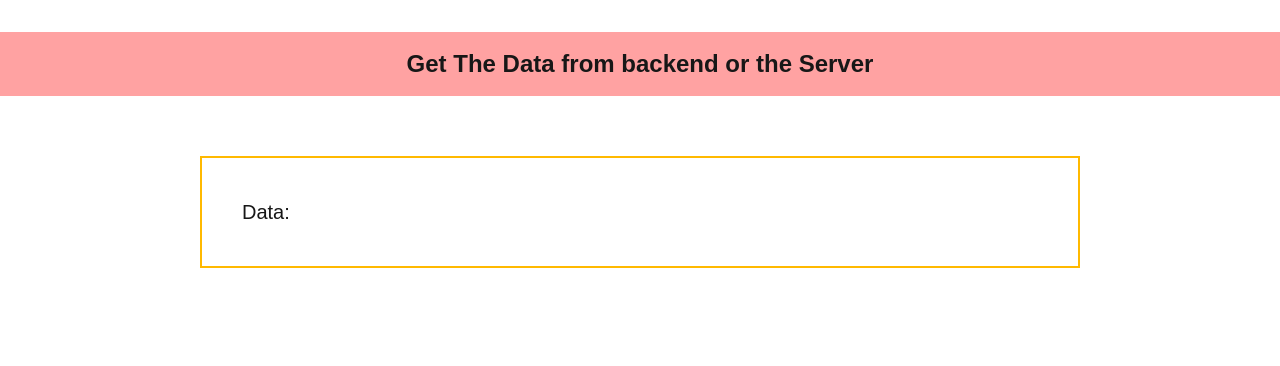
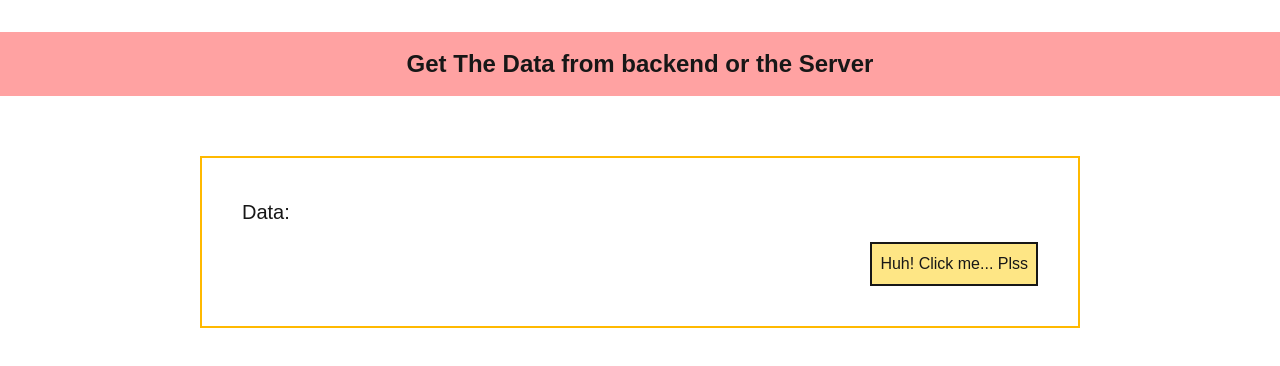
Before and after one commit to M-Vishal-11/tRPC_Prisma-App, a Next.js app: page / in a window 1280 px wide. Shown: the top 366 px of the page. Built offline with nearby package versions, Linux system fonts and the light colour scheme; no server answers.

Commit message:
Created my first Mutation

```diff
--- a/src/app/page.tsx
+++ b/src/app/page.tsx
@@ -1,19 +1,44 @@
 "use client";
-import { useQuery } from "@tanstack/react-query";
+import { useMutation, useQuery } from "@tanstack/react-query";
 import { useTRPC } from "./_trpc/client";
+import { useState } from "react";
 
 export default function Home() {
   const trpc = useTRPC();
 
-  const { data, isLoading } = useQuery(trpc.getData.queryOptions());
-  console.log(data);
+  const { data: backendData, isLoading } = useQuery(
+    trpc.getData.queryOptions(),
+  );
+  console.log(backendData);
+
+  const {
+    mutate: mutate1,
+    isPending,
+    data: bottomData,
+  } = useMutation(trpc.setData.mutationOptions());
+
+  const buttonClicked = () => {
+    mutate1();
+  };
+
   return (
     <div className="mt-8">
-      <h1 className="font-semibold text-2xl bg-red-300 hover:bg-red-400 flex justify-center content-center p-4">
+      <h1 className="font-semibold text-2xl bg-red-300 flex justify-center content-center p-4">
         Get The Data from backend or the Server
       </h1>
       <div className="mt-15 border-2 border-amber-400 m-50 p-10">
-        <p className="text-xl">Data: {!isLoading && JSON.stringify(data)}</p>
+        <p className="text-xl">
+          Data: {!isLoading && JSON.stringify(backendData)}
+        </p>
+        <button
+          className="block ml-auto border-2 mt-4 relative p-2 bg-amber-200 hover:bg-amber-300"
+          onClick={buttonClicked}
+        >
+          Huh! Click me... Plss
+        </button>
+        <p className="text-xl">
+          {!isPending && bottomData && <p>Data: {bottomData}</p>}
+        </p>
       </div>
     </div>
   );
--- a/src/server/routers/appRouter.ts
+++ b/src/server/routers/appRouter.ts
@@ -4,6 +4,9 @@ export const appRouter = router({
   getData: publicProcedure.query(({ ctx }) => {
     return { name: "Vishal", age: 18, ctx: ctx };
   }),
+  setData: publicProcedure.mutation(() => {
+    return "You done this right";
+  }),
 });
 
 export type AppRouter = typeof appRouter;
```
